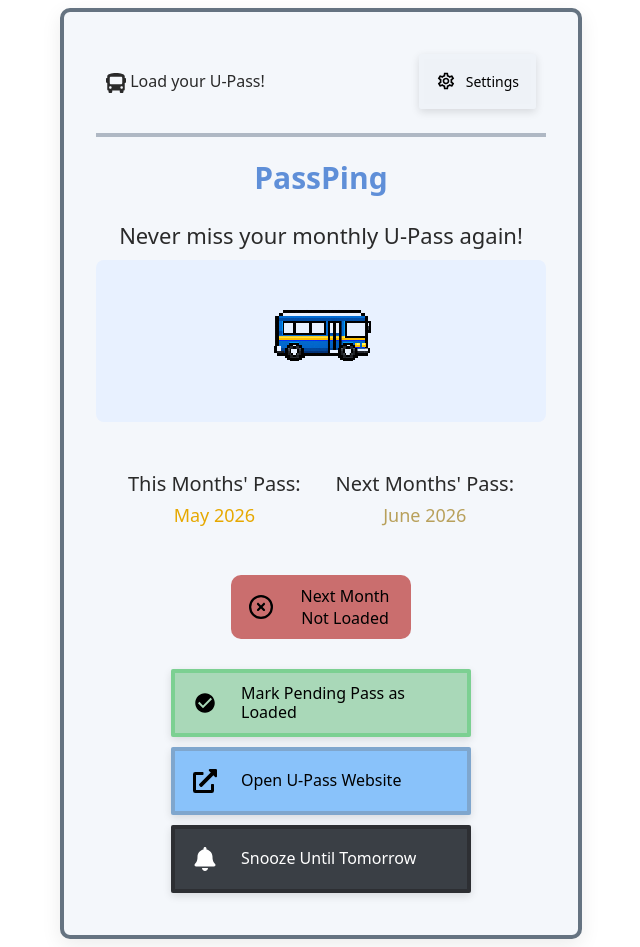
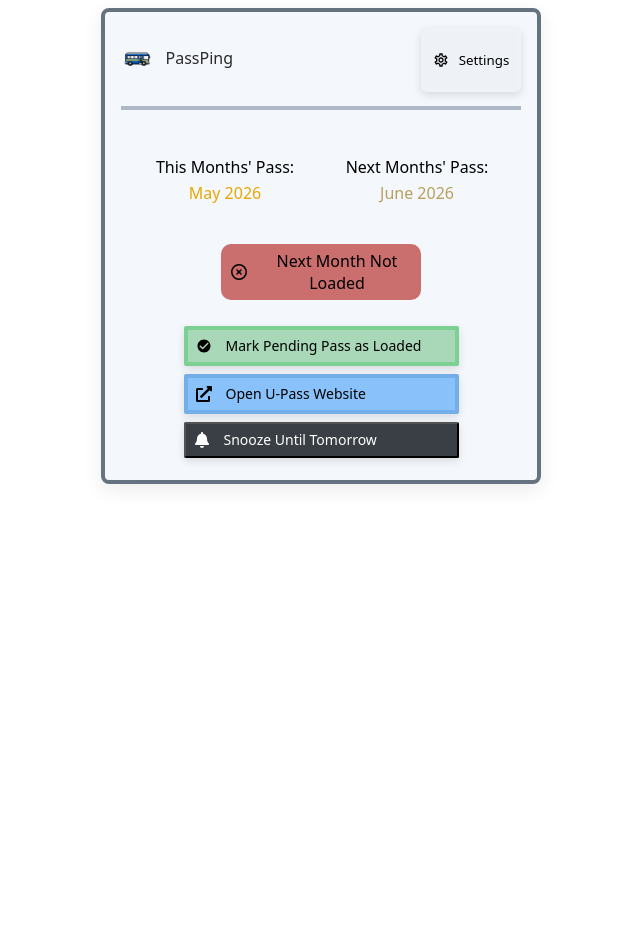
Before and after one commit to samlui1009/PassPing, a React (Vite) app in the folder passping-extension/: page / in a window 1280 px wide. Shown: the whole page, without its empty margins (319-959 px from the left). After the commit the page ends 800 px from the top, so only its background shows below. Built offline with nearby package versions, Linux system fonts and the light colour scheme; a web font is replaced by a local one.

Commit message:
Complete CSS styling overhaul

```diff
--- a/passping-extension/src/App.css
+++ b/passping-extension/src/App.css
@@ -1,14 +1,13 @@
-@import url('https://fonts.googleapis.com/css2?family=Sniglet:wght@400;800&display=swap');
+@import url("https://fonts.googleapis.com/css2?family=Sniglet:wght@400;800&display=swap");
 
 #root {
-  width: 450px;
-  min-height: 600px;
+  width: 400px;
   margin: 0 auto;
-  padding: 2rem;
+  padding: 1rem;
   text-align: center;
   background-color: #f4f7fb;
   border: 4px solid #657381;
-  border-radius: 10px;
+  border-radius: 8px;
   box-shadow: 0 6px 20px rgba(0, 0, 0, 0.08);
 }
 
@@ -16,6 +15,18 @@ body {
   font-family: "Sniglet", system-ui;
 }
 
+h1 {
+  font-size: 30px;
+  color: #5f8fd8;
+  margin-bottom: 10px;
+}
+
 button {
-    font-family: "Sniglet", system-ui;
+  font-family: "Sniglet", system-ui;
 }
+
+.divider {
+  height: 4px;
+  background: #afb8c4;
+  margin: 14px 0 18px;
+}
--- a/passping-extension/src/components/Header.tsx
+++ b/passping-extension/src/components/Header.tsx
@@ -1,24 +1,26 @@
 import { MdOutlineSettings } from "react-icons/md";
-import { FaBus } from "react-icons/fa";
+import Icon from "../assets/passping_icon.png";
 
-import '../stylesheets/Header.css';
+import "../stylesheets/Header.css";
 
 type HeaderProps = {
-    goToSettings: () => void
-  }
+  goToSettings: () => void;
+};
 
-function Header({goToSettings} : HeaderProps) {
-
+function Header({ goToSettings }: HeaderProps) {
   return (
     <>
       <div className="header-div">
-            <p className="header-tagline"><FaBus className="header-logo"></FaBus> Load your U-Pass!</p>
-            <button className="settings-btn"
-                    onClick={goToSettings}><MdOutlineSettings className="settings-icon"></MdOutlineSettings>Settings
+        <p className="header-tagline">
+          <img className="logo" src={Icon}></img> &nbsp; PassPing
+        </p>
+        <button className="settings-btn" onClick={goToSettings}>
+          <MdOutlineSettings className="settings-icon"></MdOutlineSettings>
+          Settings
         </button>
       </div>
     </>
-    )
+  );
 }
 
-  export default Header
+export default Header;
--- a/passping-extension/src/pages/Home.tsx
+++ b/passping-extension/src/pages/Home.tsx
@@ -2,7 +2,7 @@ import "../stylesheets/Home.css";
 import Menu from "../components/Menu";
 import Header from "../components/Header";
 
-import Icon from "../assets/passping_icon.png";
+// import Icon from "../assets/passping_icon.png";
 
 type HomeProps = {
   goToSettings: () => void;
@@ -38,11 +38,6 @@ function Home({ goToSettings }: HomeProps) {
       <div>
         <Header goToSettings={goToSettings}></Header>
         <div className="divider"></div>
-        <h1 className="ext-name">PassPing</h1>
-        <p className="tagline">Never miss your monthly U-Pass again!</p>
-        <div className="bus-ctn">
-          <img className="logo" src={Icon}></img>
-        </div>
         <div className="date-divider-ctn">
             <div className="date-ctn">
                 <span className="load-msg">This Months' Pass: </span>
--- a/passping-extension/src/pages/Settings.tsx
+++ b/passping-extension/src/pages/Settings.tsx
@@ -22,6 +22,7 @@ function Settings({ goBack }: SettingsProps) {
   // Initial starting states for reminderDate and reminderTime
   const [reminderDate, setReminderDate] = useState<number>(16); // Default to the 16th
   const [reminderTime, setReminderTime] = useState<string>("09:00"); // Default to 9 AM
+  const [reminderFrequency, setReminderFrequency] = useState<number>(1); // Default to 1 reminder per day
 
   const { currentMonthMaxDate } = getDates();
 
@@ -41,10 +42,11 @@ function Settings({ goBack }: SettingsProps) {
   // potential interference.
   useEffect(() => {
     chrome.storage.sync.get(
-        ["reminderDate", "reminderTime"],
+        ["reminderDate", "reminderTime", "reminderFrequency"],
         (data: StoredSettings) => {
           setReminderDate(data.reminderDate ?? 16);
           setReminderTime(data.reminderTime ?? "09:00");
+          setReminderFrequency(data.reminderFrequency ?? 1);
         }
     );
   }, []);
@@ -63,10 +65,12 @@ function Settings({ goBack }: SettingsProps) {
     chrome.storage.sync.set({
       reminderDate,
       reminderTime,
+      reminderFrequency
     });
     console.log("Settings saved:", {
       reminderDate,
       reminderTime,
+      reminderFrequency
     });
   };
 
@@ -76,15 +80,15 @@ function Settings({ goBack }: SettingsProps) {
         <div className="settings-header">
           <button className="back-btn" onClick={goBack}>
             <IoArrowBackCircle className="back-icon"></IoArrowBackCircle>
-            Go Back to Home
+            &nbsp;
+            Return to Home
           </button>
         </div>
 
         <div className="divider"></div>
-        <h1 className="settings-title">Settings</h1>
 
         <form className="settings-form" onSubmit={saveSettings}>
-          <label htmlFor="reminder-date">Reminder Date</label>
+          <label className="form-label" htmlFor="reminder-date">Reminder Date</label>
 
           {/* Set the minimum bound for the reminder date to be the 16th - Pass opens up on the 16th */}
           {/* Then, set the MAXIMUM bound for the reminder date for the current month */}
@@ -100,10 +104,11 @@ function Settings({ goBack }: SettingsProps) {
             onChange={(e) => setReminderDate(parseInt(e.target.value))}
           />
           <p className="addnl-notes">
-            <b>NOTE:</b> Reminders will start on your set date for each month if
-            your pass isn't loaded. The default is the 16th as pass reloads are only available from that point onward.
+            Reminders will start on your set date for each month if
+            your pass isn't loaded. The default is the 16th as reloads are only available from that point onward.
           </p>
-          <label htmlFor="time">Reminder Time</label>
+
+          <label className="form-label" htmlFor="time">Reminder Time</label>
           <input
             className="form-input"
             type="time"
@@ -115,9 +120,26 @@ function Settings({ goBack }: SettingsProps) {
             onChange={(e) => setReminderTime(e.target.value)}
           />
           <p className="addnl-notes">
-            <b>NOTE:</b> Set the time of day for reminders to be sent.
+            Set the time of day for reminders to be sent.
             The default is 9 AM PST.
           </p>
+
+          <label className="form-label" htmlFor="time">Reminder Frequency</label>
+          <input
+            className="form-input"
+            type="number"
+            id="reminder-freq"
+            name="reminder-freq"
+            min="1"
+            max="4"
+            value={reminderFrequency}
+            onChange={(e) => setReminderFrequency(parseInt(e.target.value))}
+          />
+          <p className="addnl-notes">
+            Set the frequency for reminders to be sent. The default is once per hour,
+            capped to a maximum of once every 4 hours.
+          </p>
+
           <div className="save-btn-div">
             <button
               type="submit"
@@ -136,6 +158,7 @@ function Settings({ goBack }: SettingsProps) {
             <p className="saved-confirmation">Your settings have now been updated to:</p>
             <span className="saved-confirmation">New Reminder Date: {reminderDate}</span>
             <span className="saved-confirmation">New Reminder Time: {reminderTime}</span>
+            <span className="saved-confirmation">New Reminder Frequency: {reminderFrequency}</span>
           </div>
         )}
       </div>
--- a/passping-extension/src/stylesheets/Header.css
+++ b/passping-extension/src/stylesheets/Header.css
@@ -1,8 +1,7 @@
 .header-div {
   display: flex;
   justify-content: space-between;
-    gap: 20px;
-    padding: 10px;
+  gap: 4px;
 }
 
 .header-tagline {
@@ -12,26 +11,51 @@
   vertical-align: middle;
 }
 
-.header-logo {
-    width: 20px;
-    height: 20px;
+.logo {
+  animation: bus-bob 1.8s ease-in-out infinite;
+}
+
+@keyframes bus-bob {
+  0% {
+    transform: translateX(0) translateY(0);
+  }
+  25% {
+    transform: translateX(2px) translateY(-1px);
+  }
+  50% {
+    transform: translateX(4px) translateY(0);
+  }
+  75% {
+    transform: translateX(2px) translateY(-1px);
+  }
+  100% {
+    transform: translateX(0) translateY(0);
+  }
+}
+
+.logo {
+  width: 32px;
+  height: 32px;
   vertical-align: middle;
 }
 
+.settings-icon {
+  margin-right: 10px;
+  font-size: 16px;
+}
+
 .settings-btn {
-    background-color: #EEF2F7;
+  background-color: #eef2f7;
+  width: 100px;
   display: flex;
   justify-content: center;
   align-items: center;
   vertical-align: middle;
-    border-radius: 2px;
-    border: 5px solid rgba(238, 242, 247, 0.423);
+  border-radius: 6px;
+  border: 4px solid rgba(238, 242, 247, 0.423);
   cursor: pointer;
   box-shadow: 0 3px 8px rgba(0, 0, 0, 0.12);
   transition: background-color 0.5s ease;
-
-    padding: 6px 12px;
-    font-size: 14px;
 }
 
 .settings-btn:hover {
@@ -39,10 +63,3 @@
   box-shadow: 0 5px 12px rgba(0, 0, 0, 0.18);
   background-color: #e4e9f2a9;
 }
-
-.settings-icon {
-    vertical-align: middle;
-    width: 20px;
-    height: 20px;
-    margin-right: 10px;
-}
--- a/passping-extension/src/stylesheets/Home.css
+++ b/passping-extension/src/stylesheets/Home.css
@@ -1,57 +1,11 @@
-.divider {
-  height: 4px;
-  background: #afb8c4;
-  margin: 14px 0 18px;
-}
-
-.ext-name {
-  font-size: 30px;
-  color: #5f8fd8;
-  margin-bottom: 10px;
-}
-
-.tagline {
-  font-size: 22px;
-  color: #2a2a2a;
-  margin-bottom: 10px;
-}
-
-.logo {
-  width: 125px;
-  height: 125px;
-  image-rendering: pixelated;
-  animation: bus-bob 1.8s ease-in-out infinite;
-}
-
-@keyframes bus-bob {
-  0% {
-    transform: translateX(0) translateY(0);
-  }
-  25% {
-    transform: translateX(2px) translateY(-1px);
-  }
-  50% {
-    transform: translateX(4px) translateY(0);
-  }
-  75% {
-    transform: translateX(2px) translateY(-1px);
-  }
-  100% {
-    transform: translateX(0) translateY(0);
-  }
-}
-
-.bus-ctn {
-  background: #e8f1ff;
-  padding: 16px;
-  border-radius: 8px;
-}
-
 .date-ctn {
   display: flex;
   flex-direction: column;
-    padding: 16px;
-    margin: 16px 0;
+  margin: 12px 0;
+  width: 80%;
+  min-height: 56px;
+  padding: 0.75rem 1rem;
+  font-size: 1rem;
 }
 
 .date-divider-ctn {
@@ -59,25 +13,21 @@
   justify-content: space-between;
   columns: 2;
   align-items: center;
-    margin: 8px;
-    padding: 8px;
+  margin: 4px;
+  padding: 4px 4px;
 }
 
-.load-msg {
-  font-size: 20px;
-  color: #2a2a2a;
+.full-date,
+.next-date {
+  font-size: 16px;
+  font-weight: 400;
+  margin-top: 4px;
+}
+
+.next-date {
+  color: #9a7308a8;
 }
 
 .full-date {
-  font-size: 18px;
-  font-weight: 400;
   color: #e6a800;
-  margin-top: 6px;
 }
-
-.next-date {
-    font-size: 18px;
-    font-weight: 400;
-    color: #9a7308a8;
-    margin-top: 6px;
-}
--- a/passping-extension/src/stylesheets/Menu.css
+++ b/passping-extension/src/stylesheets/Menu.css
@@ -3,26 +3,18 @@
   flex-direction: column;
   align-items: center;
   justify-content: center;
-  gap: 10px;
-  padding: 10px;
+  gap: 8px;
+  padding: 6px;
 }
 
 .icon {
-  width: 24px;
-  height: 24px;
-  padding: 8px;
+  padding: 4px;
   background: none;
   display: flex;
   align-items: center;
   justify-content: center;
   flex-shrink: 0;
-}
-
-.icon-div {
-  display: flex;
-  align-items: center;
-  justify-content: center;
-  flex-shrink: 0;
+  font-size: 16px;
 }
 
 .status-div {
@@ -31,9 +23,9 @@
   justify-content: center;
   gap: 8px;
 
-  width: 40%;
+  width: 50%;
   margin: 0 auto 20px auto;
-  padding: 10px 10px;
+  padding: 6px;
 
   background-color: #dce8d8;
   border-radius: 10px;
@@ -43,29 +35,34 @@
 }
 
 .status-div.loaded {
-    background-color: #7de07d;
+  background-color: #7de07d;
 }
 
 .status-div.not-loaded {
-    background-color: #ca6e6e;
+  background-color: #ca6e6e;
 }
 
-.mark-loaded-btn {
+.mark-loaded-btn,
+.menu-btn,
+.snooze-btn {
   display: flex;
   text-align: left;
   line-height: 1.2;
   justify-content: flex-start;
   align-items: center;
-  gap: 16px;
-  width: 300px;
-  background-color: #a9d8b8;
+  gap: 10px;
+  width: 275px;
   border-radius: 2px;
-  border: 4px solid rgba(62, 195, 95, 0.423);
-  font-size: 16px;
+  font-size: 14px;
   cursor: pointer;
-  padding: 10px;
+  padding: 4px 4px 4px;
   box-shadow: 0 3px 8px rgba(0, 0, 0, 0.12);
   transition: background-color 0.5s ease;
+}
+
+.mark-loaded-btn {
+  background-color: #a9d8b8;
+  border: 4px solid rgba(62, 195, 95, 0.423);
 }
 
 .mark-loaded-btn:hover {
@@ -82,54 +79,8 @@
 }
 
 .menu-btn {
-  display: flex;
-  text-align: left;
-  line-height: 1.2;
-  justify-content: flex-start;
-  align-items: center;
-  gap: 16px;
-  width: 300px;
   background-color: #89c2fa;
-  border-radius: 2px;
-  border: 4px solid rgba(115, 129, 142, 0.423);
-  font-size: 16px;
-  cursor: pointer;
-  padding: 10px;
-  box-shadow: 0 3px 8px rgba(0, 0, 0, 0.12);
-  transition: background-color 0.5s ease;
-}
-
-.snooze-btn {
-  display: flex;
-  text-align: left;
-  line-height: 1.2;
-  justify-content: flex-start;
-  align-items: center;
-  gap: 16px;
-  width: 300px;
-  background-color: #3a3f45;
-  color: #fff;
-  border-radius: 2px;
-  border: 4px solid rgba(28, 27, 27, 0.423);
-  font-size: 16px;
-  cursor: pointer;
-  padding: 10px;
-  box-shadow: 0 3px 8px rgba(0, 0, 0, 0.12);
-  transition: background-color 0.5s ease;
-}
-
-.snooze-btn:hover {
-  transform: translateY(-1px);
-  box-shadow: 0 5px 12px rgba(0, 0, 0, 0.18);
-  background-color: #323334e8;
-}
-
-.snooze-btn[disabled] {
-  background-color: #070b11;
-  opacity: 0.50;
-  border-color: rgba(18, 18, 18, 0.123);
-  cursor: not-allowed;
-  box-shadow: none;
+  border: 4px solid rgba(84, 146, 204, 0.423);
 }
 
 .menu-btn:focus {
@@ -142,8 +93,26 @@
   background-color: #4c8dff;
 }
 
+.snooze-btn {
+  background-color: #3a3f45;
+  color: #fff;
+}
+
+.snooze-btn:hover {
+  transform: translateY(-1px);
+  box-shadow: 0 5px 12px rgba(0, 0, 0, 0.18);
+  background-color: #323334e8;
+}
+
+.snooze-btn[disabled] {
+  background-color: #070b11;
+  opacity: 0.5;
+  border-color: rgba(18, 18, 18, 0.123);
+  cursor: not-allowed;
+  box-shadow: none;
+}
+
 .snoozed-msg-ctn {
-    padding: 10px;
-    font-size: 16px;
-    margin-top: 10px;
+  padding: 8px;
+  margin-top: 8px;
 }
--- a/passping-extension/src/stylesheets/Settings.css
+++ b/passping-extension/src/stylesheets/Settings.css
@@ -1,51 +1,29 @@
 .settings-header {
   font-weight: 600;
   color: #2a2a2a;
-  margin-bottom: 8px;
-}
-
-.divider {
-  height: 4px;
-  background: #afb8c4;
-  margin: 14px 0 18px;
+  margin-bottom: 12px;
 }
 
 .back-btn {
+  width: 150px;
   background-color: #eef2f7;
-
-  gap: 8px;
-
   display: flex;
   justify-content: center;
   align-items: center;
   vertical-align: middle;
-  border-radius: 2px;
-  border: 5px solid rgba(238, 242, 247, 0.423);
+  border-radius: 6px;
+  border: 4px solid rgba(238, 242, 247, 0.423);
   cursor: pointer;
   box-shadow: 0 3px 8px rgba(0, 0, 0, 0.12);
   transition: background-color 0.5s ease;
-
+  font-size: 14px;
   padding: 6px 12px;
-  font-size: 14px;
 }
 
 .back-btn:hover {
   transform: translateY(-1px);
   box-shadow: 0 5px 12px rgba(0, 0, 0, 0.18);
   background-color: #e4e9f2d7;
-}
-
-.settings-title {
-  font-size: 32px;
-  color: #5f8fd8;
-  margin-bottom: 10px;
-}
-
-.settings-icon {
-    vertical-align: middle;
-    width: 20px;
-    height: 20px;
-    margin-right: 10px;
 }
 
 .settings-form {
@@ -61,19 +39,10 @@
   align-items: center;
 }
 
-.icon {
-  width: 24px;
-  height: 24px;
-  padding: 8px;
-  background: none;
-  display: flex;
-  align-items: center;
-  justify-content: center;
-  flex-shrink: 0;
-}
-
+/* Jarod's feedback: Make button sticky */
 .save-settings-btn {
   background-color: #eef2f7;
+
   display: flex;
   justify-content: center;
   align-items: center;
@@ -86,16 +55,21 @@
 
   width: 300px;
 
-  gap: 8px;
+  gap: 12px;
 
   padding: 6px 12px;
+  font-size: 14px;
+}
+
+.form-label {
+  color: #2a2a2a;
   font-size: 14px;
 }
 
 .form-input {
   border-radius: 4px;
   border: 1px solid #cbd2dbaf;
-  padding: 8px 12px;
+  padding: 4px;
 }
 
 .save-settings-btn:hover {
@@ -109,22 +83,22 @@
   flex-direction: column;
   justify-content: center;
   align-items: center;
-  margin-top: 16px;
+  margin-top: 8px;
 }
 
 .saved-message {
   color: #2a2a2a;
-  font-size: 20px;
+  font-size: 14px;
   margin: 8px;
 }
 
 .addnl-notes {
-  font-size: 14px;
+  font-size: 12px;
   color: #2a2a2a;
   padding-bottom: 10px;
 }
 
 .saved-confirmation {
-    color: #2a2a2a;
-    font-size: 16px;
+  color: #2a2a2a;
+  font-size: 16px;
 }
```
Also changed, not shown: passping-extension/public/background.js (+38 -20 lines), passping-extension/src/components/Menu.tsx (+37 -20 lines), 6 other files (tests, documents, lock files or other folders). Lines whose indentation alone changed are shown as unchanged.
